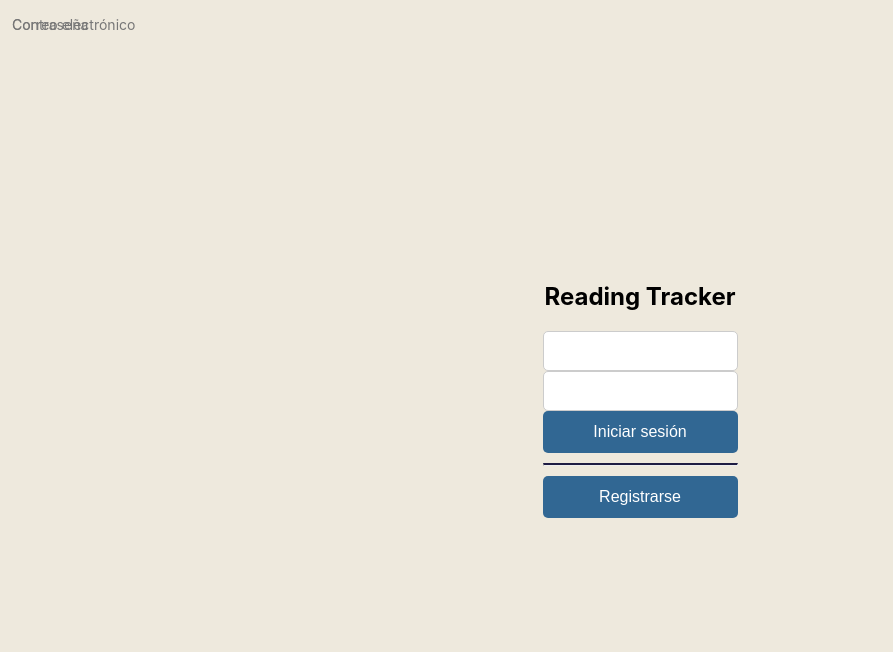
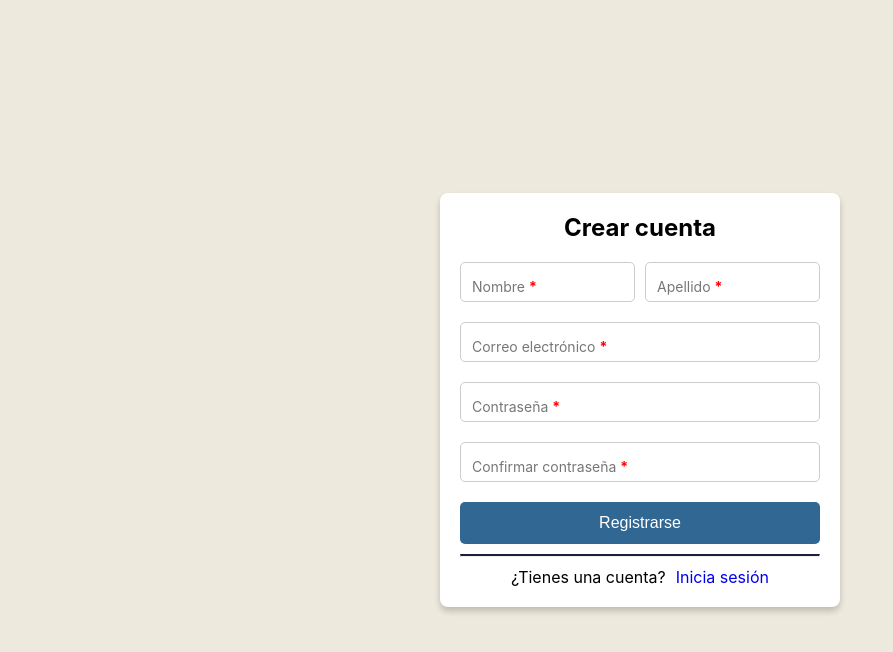
Before and after one commit to bmlueiza/reading_tracker_front, a Vue app: page /signup in a window 1280 px wide. Shown: the top 652 px of the page, without its empty margins (0-893 px from the left). Built offline with nearby package versions, Linux system fonts and the light colour scheme; no server answers.

Commit message:
feat: signup view design and style with link between routes

```diff
--- /dev/null
+++ b/src/App.vue
@@ -0,0 +1,11 @@
+<template>
+    <div id="app">
+      <router-view></router-view>
+    </div>
+  </template>
+
+  <script>
+  export default {
+    name: "App"
+  };
+  </script>
--- a/src/main.js
+++ b/src/main.js
@@ -1,8 +1,8 @@
 import { createApp } from 'vue'
-import LoginView from './views/LoginView.vue'
+import App from './App.vue';
 import router from './router'
 import './styles/global.css'
 
-const app = createApp(LoginView)
+const app = createApp(App)
 app.use(router)
 app.mount('#app')
--- a/src/router/index.js
+++ b/src/router/index.js
@@ -1,13 +1,15 @@
 import { createRouter, createWebHistory } from 'vue-router';
 import LoginView from '../views/LoginView.vue';
+import SignupView from '../views/SignupView.vue';
 
 const routes = [
-  { path: '/', component: LoginView },
+  { path: "/", name: "Login", component: LoginView },
+  { path: "/signup", name: "Signup", component: SignupView }
 ];
 
 const router = createRouter({
   history: createWebHistory(),
-  routes,
+  routes
 });
 
 export default router;
--- a/src/styles/global.css
+++ b/src/styles/global.css
@@ -34,6 +34,22 @@ h2{
     margin-bottom: 20px;
 }
 
+button {
+    width: 100%;
+    padding: 12px;
+    font-size: 16px;
+    background-color: var(--color_button);
+    color: white;
+    border: none;
+    border-radius: 5px;
+    cursor: pointer;
+    transition: background-color 0.3s;
+  }
+
+  button:hover {
+    background-color: var(--color_link_hover);
+  }
+
 .divider {
     border-top: 2px solid var(--color_primary_text);
     margin: 10px 0;
@@ -42,6 +58,10 @@ h2{
 .text_center{
     display: flex;
     justify-content: center;
+}
+
+.no_underline{
+    text-decoration: none;
 }
 /* Inputs */
 input {
@@ -75,3 +95,33 @@ input:not(:placeholder-shown) + label {
     font-size: 11px;
     color: var(--color_link_hover);
 }
+
+.required {
+    color: red;
+    font-weight: bold;
+  }
+
+/* Login and Signup */
+.login_form {
+    max-width: 400px;
+    min-width: 320px;
+    padding: 20px;
+    background-color: #fff;
+    border-radius: 8px;
+    box-shadow: 0 4px 6px rgba(0, 0, 0, 0.2);
+}
+
+.input_group {
+    position: relative;
+    margin-bottom: 20px;
+}
+
+.error_message {
+    color: red;
+    font-size: 12px;
+    margin-top: 5px;
+}
+
+.input_group.error input {
+    border-color: red;
+}
--- a/src/styles/login-view.css
+++ b/src/styles/login-view.css
@@ -7,45 +7,9 @@
     margin: 0;
 }
 
-.login_form {
-    max-width: 400px;
-    min-width: 320px;
-    padding: 20px;
-    background-color: #fff;
-    border-radius: 8px;
-    box-shadow: 0 4px 6px rgba(0, 0, 0, 0.2);
+.router_link{
+  gap: 10px;
 }
-
-.input_group {
-    position: relative;
-    margin-bottom: 20px;
-}
-
-.error_message {
-    color: red;
-    font-size: 12px;
-    margin-top: 5px;
-}
-
-.input_group.error input {
-    border-color: red;
-}
-
-  button {
-    width: 100%;
-    padding: 12px;
-    font-size: 16px;
-    background-color: var(--color_button);
-    color: white;
-    border: none;
-    border-radius: 5px;
-    cursor: pointer;
-    transition: background-color 0.3s;
-  }
-
-  button:hover {
-    background-color: var(--color_link_hover);
-  }
 
   /* Responsividad */
   @media (max-width: 480px) {
--- /dev/null
+++ b/src/styles/signup-view.css
@@ -0,0 +1,28 @@
+.signup_container{
+    display: flex;
+    justify-content: center;
+    align-items: center;
+    height: 100vh;
+    width: 100%;
+    margin: 0;
+}
+
+.signup_form{
+    max-width: 400px;
+    min-width: 320px;
+    padding: 20px;
+    background-color: #fff;
+    border-radius: 8px;
+    box-shadow: 0 4px 6px rgba(0, 0, 0, 0.2);
+}
+
+.name_surname {
+  display: flex;
+  flex-direction: row;
+  justify-content: space-between;
+  gap: 10px;
+}
+
+.router_link{
+    gap: 10px;
+}
--- a/src/views/LoginView.vue
+++ b/src/views/LoginView.vue
@@ -1,9 +1,9 @@
 <template>
   <div class="login_container">
-    <div class="login-form">
+    <div class="login_form">
       <h2 class="text_center">Reading Tracker</h2>
       <form @submit.prevent="handleLogin">
-        <div class="input-group" :class="{'error': errors.email}">
+        <div class="input_group" :class="{'error': errors.email}">
           <input
             v-model="email"
             id="email"
@@ -14,9 +14,9 @@
             @blur="validateEmail"
           />
           <label for="email">Correo electrónico</label>
-          <p v-if="errors.email" id="email-error" class="error-message" role="alert">{{ errors.email }}</p>
+          <p v-if="errors.email" id="email-error" class="error_message" role="alert">{{ errors.email }}</p>
         </div>
-        <div class="input-group" :class="{'error': errors.password}">
+        <div class="input_group" :class="{'error': errors.password}">
           <input
             v-model="password"
             id="password"
@@ -27,13 +27,15 @@
             @blur="validatePassword"
           />
           <label for="password">Contraseña</label>
-          <p v-if="errors.password" id="password-error" class="error-message" role="alert">{{ errors.password }}</p>
+          <p v-if="errors.password" id="password-error" class="error_message" role="alert">{{ errors.password }}</p>
         </div>
-        <p v-if="errorMessage" class="error-message text_center">{{ errorMessage }}</p>
+        <p v-if="errorMessage" class="error_message text_center">{{ errorMessage }}</p>
         <button type="submit">Iniciar sesión</button>
-        <hr className="divider" />
-        <button type="submit">Registrarse</button>
       </form>
+      <hr className="divider" />
+      <p class="text_center router_link">
+        ¿No tienes una cuenta?<router-link to="/signup" class="no_underline"> Registrarse</router-link>
+      </p>
     </div>
   </div>
 </template>
@@ -102,6 +104,9 @@ export default {
           this.password = "";
         });
       }
+    },
+    goToSignup() {
+      this.$router.push("/signup");
     }
   }
 };
--- /dev/null
+++ b/src/views/SignupView.vue
@@ -0,0 +1,185 @@
+<template>
+    <div class="signup_container">
+        <div class="signup_form">
+            <h2 class="text_center">Crear cuenta</h2>
+            <form @submit.prevent="handleSignup">
+                <div class="name_surname">
+                    <div class="input_group" :class="{'error': errors.name}">
+                        <input
+                            v-model="name"
+                            id="name"
+                            type="text"
+                            placeholder=" "
+                            aria-invalid="false"
+                            aria-describedby="name_error"
+                            @blur="validateName"
+                            @input="handleInput('name', $event)"
+                        />
+                        <label for="name">Nombre <span class="required">*</span></label>
+                        <p v-if="errors.name" id="name_error" class="error_message" role="alert">{{ errors.name }}</p>
+                    </div>
+                    <div class="input_group" :class="{'error': errors.surname}">
+                        <input
+                            v-model="surname"
+                            id="surname"
+                            type="text"
+                            placeholder=" "
+                            aria-invalid="false"
+                            aria-describedby="surname_error"
+                            @blur="validateSurname"
+                            @input="handleInput('surname', $event)"
+                        />
+                        <label for="surname">Apellido <span class="required">*</span></label>
+                        <p v-if="errors.surname" id="surname_error" class="error_message" role="alert">{{ errors.surname }}</p>
+                    </div>
+                </div>
+                <div class="input_group" :class="{'error': errors.email}">
+                    <input
+                        v-model="email"
+                        id="email"
+                        type="email"
+                        placeholder=" "
+                        aria-invalid="false"
+                        aria-describedby="email_error"
+                        @blur="validateEmail"
+                    />
+                    <label for="email">Correo electrónico <span class="required">*</span></label>
+                    <p v-if="errors.email" id="email_error" class="error_message" role="alert">{{ errors.email }}</p>
+                </div>
+                <div class="input_group" :class="{'error': errors.password}">
+                    <input
+                        v-model="password"
+                        id="password"
+                        type="password"
+                        placeholder=" "
+                        aria-invalid="false"
+                        aria-describedby="password_error"
+                        @blur="validatePassword"
+                    />
+                    <label for="password">Contraseña <span class="required">*</span></label>
+                    <p v-if="errors.password" id="password_error" class="error_message" role="alert">{{ errors.password }}</p>
+                </div>
+                <div class="input_group" :class="{'error': errors.confirmPassword}">
+                    <input
+                        v-model="confirmPassword"
+                        id="confirmPassword"
+                        type="password"
+                        placeholder=" "
+                        aria-invalid="false"
+                        aria-describedby="confirmPassword_error"
+                        @blur="validateConfirmPassword"
+                    />
+                    <label for="confirmPassword">Confirmar contraseña <span class="required">*</span></label>
+                    <p v-if="errors.confirmPassword" id="confirmPassword_error" class="error_message" role="alert">{{ errors.confirmPassword }}</p>
+                </div>
+                <p v-if="errorMessage" class="error-message text_center">{{ errorMessage }}</p>
+                <button type="submit">Registrarse</button>
+            </form>
+            <hr className="divider" />
+            <p class="text_center router_link">
+                ¿Tienes una cuenta? <router-link to="/" class="no_underline">Inicia sesión</router-link>
+            </p>
+        </div>
+    </div>
+</template>
+
+<script>
+import apiClient from "../api/axios";
+
+export default{
+    data(){
+        return{
+            name: "",
+            surname: "",
+            email: "",
+            password: "",
+            confirmPassword: "",
+            errors: {},
+            errorMessage: ""
+        };
+    },
+    methods: {
+        // Método genérico para manejar la entrada de texto en name y surname
+        handleInput(field, event) {
+            let input = event.target.value;
+            // Elimina cualquier número
+            input = input.replace(/\d/g, "");
+            // Convierte la primera letra en mayúscula
+            this[field] = input.charAt(0).toUpperCase() + input.slice(1);
+        },
+        //Validar nombre
+        validateName() {
+            if (!this.name) {
+                this.errors.name = "El nombre es obligatorio";
+            } else {
+                delete this.errors.name;
+            }
+        },
+        // Validar apellido
+        validateSurname() {
+            if (!this.surname) {
+                this.errors.surname = "El apellido es obligatorio";
+            } else {
+                delete this.errors.surname;
+            }
+        },
+        //Validar correo
+        validateEmail(){
+            if (!this.email){
+                this.errors.email = "El correo electrónico es obligatorio";
+            } else if (!this.isValidEmail(this.email)){
+                this.errors.email = "Ingrese un correo electrónico válido";
+            } else {
+                delete this.errors.email;
+            }
+        },
+        //Validar contraseña
+        validatePassword(){
+            if (!this.password){
+                this.errors.password = "La contraseña es obligatoria";
+            } else {
+                delete this.errors.password;
+            }
+        },
+        //Validar confirmación de contraseña
+        validateConfirmPassword(){
+            if (!this.confirmPassword){
+                this.errors.confirmPassword = "La confirmación de contraseña es obligatoria";
+            } else if (this.password !== this.confirmPassword){
+                this.errors.confirmPassword = "Las contraseñas no coinciden";
+            } else {
+                delete this.errors.confirmPassword;
+            }
+        },
+        //Validar correo electrónico
+        isValidEmail(email){
+            const re = /\S+@\S+\.\S+/;
+            return re.test(email);
+        },
+        //Manejar registro
+        async handleSignup(){
+            this.validateName();
+            this.validateSurname();
+            this.validateEmail();
+            this.validatePassword();
+            this.validateConfirmPassword();
+
+            if (Object.keys(this.errors).length === 0){
+                try{
+                    await apiClient.post("/users", {
+                        name: this.name,
+                        surname: this.surname,
+                        email: this.email,
+                        password: this.password
+                    });
+                    this.$router.push("/");
+                } catch (error){
+                    this.errorMessage = "Ocurrió un error al registrarse";
+                }
+            }
+        }
+    }
+}
+</script>
+<style scoped src="../styles/signup-view.css">
+</style>
```
